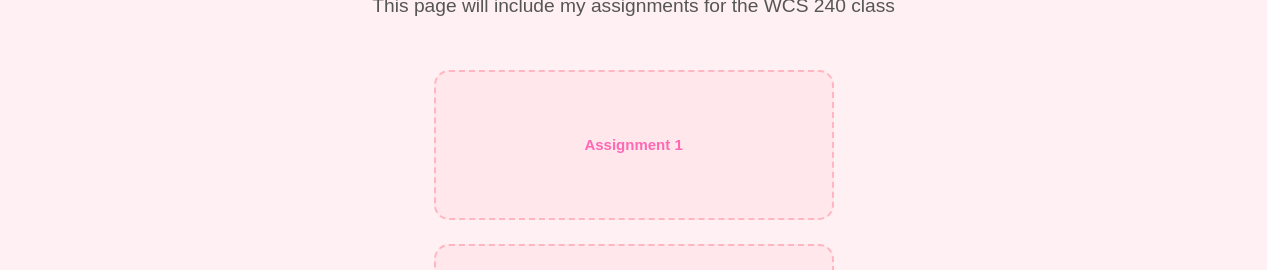
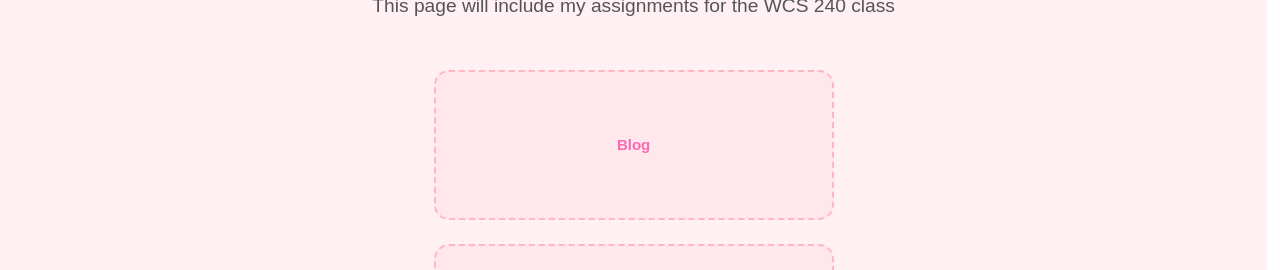
Before and after one commit to noodlix/wcs240, a Vue app in the folder myblog/: page /assignments in a window 1280 px wide. Shown: the part 195-465 px from the top of the page. Built offline with nearby package versions, Linux system fonts and the light colour scheme.

Commit message:
meopicnew

```diff
--- a/myblog/src/views/AboutView.vue
+++ b/myblog/src/views/AboutView.vue
@@ -3,7 +3,11 @@
     <section class="hero fade-in">
       <h1>Hi, my name is <span class="highlight">Zhibek</span></h1>
       <p>I am a second year CS student at NU, I am from Almaty and this page is about me</p>
-      <!-- <div class="img-placeholder"><img src="myblog/public/meopic.JPG" alt=""></div> -->
+      <div class="img-placeholder"><img src="/meopic.jpg" alt=""></div>
+           <link rel="icon" href="/favicon.ico">
+           <a href="https://example.com" target="_blank" rel="noopener">
+  <!-- <img src="/meopic.jpg" alt="Profile picture" class="styled-img" /> -->
+</a>
       <!-- <div class="img-placeholder"><img src="https://drive.google.com/uc?export=view&id=1cHoDcZvQxF2yb-xdwdkXEGzYo3F8VJK6" alt="Me" class="hero-img" /></div> -->
 
     </section>
--- a/myblog/src/views/AssignmentsView.vue
+++ b/myblog/src/views/AssignmentsView.vue
@@ -10,7 +10,7 @@
 <transition name="fade-slide">
   <section class="section" v-show="showAssignments">
     <router-link to="/assignment1" class="img-placeholder">
-      Assignment 1
+      Blog
     </router-link>
 
     <router-link to="/assignment2" class="img-placeholder">
```
